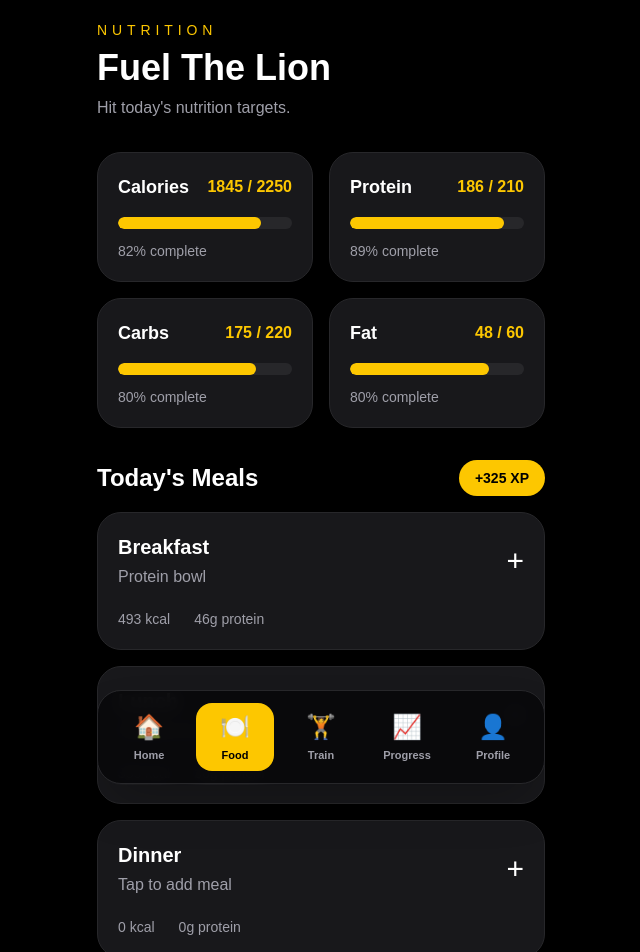
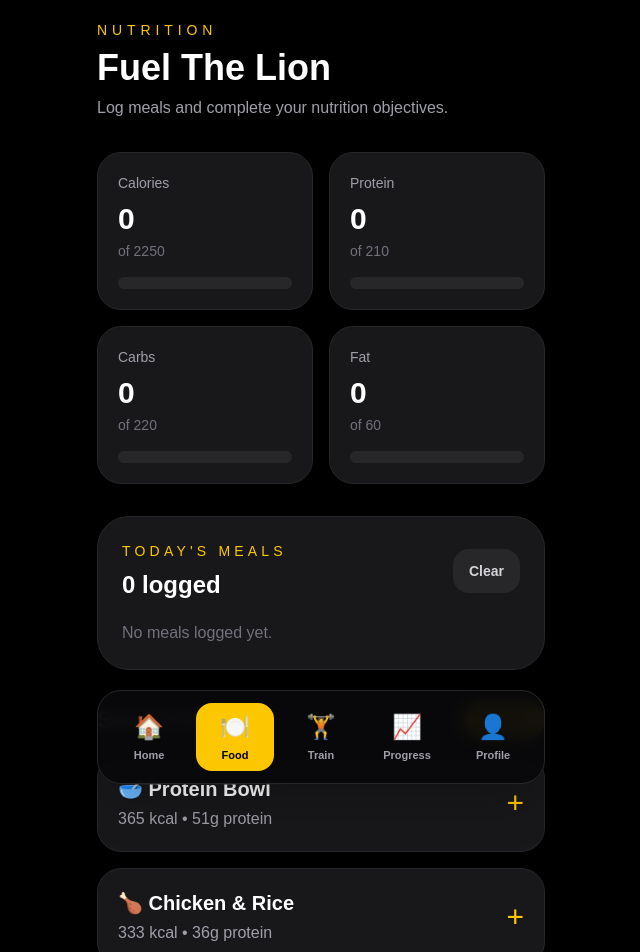
Before and after one commit to MarcRoscoe91/lion-coach, a Next.js app: page /nutrition in a window 1280 px wide. Shown: the top 952 px of the page, without its empty margins (319-959 px from the left). Built offline with nearby package versions, Linux system fonts and the light colour scheme.

Commit message:
Make nutrition page interactive

```diff
--- a/app/nutrition/page.tsx
+++ b/app/nutrition/page.tsx
@@ -1,111 +1,194 @@
+"use client";
+
+import { useEffect, useState } from "react";
+
 import BottomNav from "@/components/navigation/BottomNav";
-import MacroCard from "@/components/nutrition/MacroCard";
-import MealCard from "@/components/nutrition/MealCard";
-import NutritionHeader from "@/components/nutrition/NutritionHeader";
+import { savedFoods, type Food } from "@/lib/foods";
 
-const nutrition = {
-  calories: { current: 1845, target: 2250 },
-  protein: { current: 186, target: 210 },
-  carbs: { current: 175, target: 220 },
-  fat: { current: 48, target: 60 },
+type DayRecord = {
+  date: string;
+  weight: number;
+  steps: number;
+  meals: Food[];
+  workoutComplete: boolean;
+  waterComplete: boolean;
 };
 
-const meals = [
-  {
-    meal: "Breakfast",
-    description: "Protein bowl",
-    calories: 493,
-    protein: 46,
-  },
-  {
-    meal: "Lunch",
-    description: "Chicken & rice",
-    calories: 333,
-    protein: 36,
-  },
-  {
-    meal: "Dinner",
-    description: "Tap to add meal",
-    calories: 0,
-    protein: 0,
-  },
-  {
-    meal: "Snacks",
-    description: "Tap to add snacks",
-    calories: 0,
-    protein: 0,
-  },
-];
+type Records = Record<string, DayRecord>;
+
+function getTodayKey() {
+  return new Date().toISOString().split("T")[0];
+}
+
+function createEmptyDay(date: string): DayRecord {
+  return {
+    date,
+    weight: 81,
+    steps: 0,
+    meals: [],
+    workoutComplete: false,
+    waterComplete: false,
+  };
+}
 
 export default function NutritionPage() {
+  const todayKey = getTodayKey();
+
+  const [records, setRecords] = useState<Records>({});
+  const [loaded, setLoaded] = useState(false);
+
+  const calorieTarget = 2250;
+  const proteinTarget = 210;
+  const carbsTarget = 220;
+  const fatTarget = 60;
+
+  useEffect(() => {
+    const savedRecords = localStorage.getItem("lion-daily-records");
+
+    if (savedRecords) {
+      setRecords(JSON.parse(savedRecords));
+    } else {
+      setRecords({
+        [todayKey]: createEmptyDay(todayKey),
+      });
+    }
+
+    setLoaded(true);
+  }, [todayKey]);
+
+  useEffect(() => {
+    if (!loaded) return;
+
+    localStorage.setItem("lion-daily-records", JSON.stringify(records));
+  }, [records, loaded]);
+
+  const today = records[todayKey] ?? createEmptyDay(todayKey);
+
+  const totals = today.meals.reduce(
+    (sum, meal) => ({
+      calories: sum.calories + meal.calories,
+      protein: sum.protein + meal.protein,
+      carbs: sum.carbs + meal.carbs,
+      fat: sum.fat + meal.fat,
+    }),
+    { calories: 0, protein: 0, carbs: 0, fat: 0 }
+  );
+
+  function addFood(food: Food) {
+    setRecords((current) => ({
+      ...current,
+      [todayKey]: {
+        ...(current[todayKey] ?? createEmptyDay(todayKey)),
+        meals: [...(current[todayKey]?.meals ?? []), food],
+      },
+    }));
+  }
+
+  function clearMeals() {
+    setRecords((current) => ({
+      ...current,
+      [todayKey]: {
+        ...(current[todayKey] ?? createEmptyDay(todayKey)),
+        meals: [],
+      },
+    }));
+  }
+
   return (
     <main className="min-h-screen bg-black p-5 text-white">
       <div className="mx-auto max-w-md pb-32">
-        <NutritionHeader />
+        <header>
+          <p className="text-sm uppercase tracking-[0.35em] text-yellow-400">
+            Nutrition
+          </p>
 
-        <section className="grid grid-cols-2 gap-4">
-          <MacroCard
-            title="Calories"
-            current={nutrition.calories.current}
-            target={nutrition.calories.target}
-          />
+          <h1 className="mt-2 text-4xl font-black">Fuel The Lion</h1>
 
-          <MacroCard
-            title="Protein"
-            current={nutrition.protein.current}
-            target={nutrition.protein.target}
-          />
+          <p className="mt-2 text-zinc-400">
+            Log meals and complete your nutrition objectives.
+          </p>
+        </header>
 
-          <MacroCard
-            title="Carbs"
-            current={nutrition.carbs.current}
-            target={nutrition.carbs.target}
-          />
+        <section className="mt-8 grid grid-cols-2 gap-4">
+          <MacroCard title="Calories" current={totals.calories} target={calorieTarget} />
+          <MacroCard title="Protein" current={totals.protein} target={proteinTarget} />
+          <MacroCard title="Carbs" current={totals.carbs} target={carbsTarget} />
+          <MacroCard title="Fat" current={totals.fat} target={fatTarget} />
+        </section>
 
-          <MacroCard
-            title="Fat"
-            current={nutrition.fat.current}
-            target={nutrition.fat.target}
-          />
+        <section className="mt-8 rounded-[2rem] border border-zinc-800 bg-zinc-900 p-6">
+          <div className="flex items-center justify-between">
+            <div>
+              <p className="text-sm uppercase tracking-[0.3em] text-yellow-400">
+                Today&apos;s Meals
+              </p>
+
+              <h2 className="mt-2 text-2xl font-bold">
+                {today.meals.length} logged
+              </h2>
+            </div>
+
+            <button
+              onClick={clearMeals}
+              className="rounded-2xl bg-zinc-800 px-4 py-3 text-sm font-bold text-zinc-300"
+            >
+              Clear
+            </button>
+          </div>
+
+          <div className="mt-5 space-y-3">
+            {today.meals.length === 0 ? (
+              <p className="text-zinc-500">No meals logged yet.</p>
+            ) : (
+              today.meals.map((meal, index) => (
+                <div
+                  key={`${meal.id}-${index}`}
+                  className="rounded-2xl bg-zinc-800 p-4"
+                >
+                  <div className="flex justify-between">
+                    <p className="font-bold">{meal.name}</p>
+                    <p className="text-yellow-400">{meal.calories} kcal</p>
+                  </div>
+
+                  <p className="mt-1 text-sm text-zinc-400">
+                    {meal.protein}g protein • {meal.carbs}g carbs • {meal.fat}g fat
+                  </p>
+                </div>
+              ))
+            )}
+          </div>
         </section>
 
         <section className="mt-8">
           <div className="mb-4 flex items-center justify-between">
-            <h2 className="text-2xl font-black">Today&apos;s Meals</h2>
+            <h2 className="text-2xl font-black">Saved Foods</h2>
 
             <span className="rounded-full bg-yellow-400 px-4 py-2 text-sm font-bold text-black">
-              +325 XP
+              One tap
             </span>
           </div>
 
           <div className="space-y-4">
-            {meals.map((meal) => (
-              <MealCard
-                key={meal.meal}
-                meal={meal.meal}
-                description={meal.description}
-                calories={meal.calories}
-                protein={meal.protein}
-              />
+            {savedFoods.map((food) => (
+              <button
+                key={food.id}
+                onClick={() => addFood(food)}
+                className="w-full rounded-3xl border border-zinc-800 bg-zinc-900 p-5 text-left active:scale-[0.98]"
+              >
+                <div className="flex items-center justify-between">
+                  <div>
+                    <h3 className="text-xl font-bold">{food.name}</h3>
+
+                    <p className="mt-1 text-zinc-400">
+                      {food.calories} kcal • {food.protein}g protein
+                    </p>
+                  </div>
+
+                  <span className="text-3xl text-yellow-400">+</span>
+                </div>
+              </button>
             ))}
           </div>
-        </section>
-
-        <section className="mt-8 rounded-[2rem] border border-yellow-500/20 bg-yellow-400/10 p-6">
-          <p className="text-sm uppercase tracking-[0.3em] text-yellow-400">
-            Saved Meals
-          </p>
-
-          <h2 className="mt-2 text-2xl font-bold">One tap logging</h2>
-
-          <p className="mt-2 text-zinc-300">
-            Your most-used meals will appear here first so logging food stays
-            fast.
-          </p>
-
-          <button className="mt-5 w-full rounded-2xl bg-yellow-400 py-4 font-bold text-black active:scale-95">
-            + Create Saved Meal
-          </button>
         </section>
       </div>
 
@@ -113,3 +196,34 @@ export default function NutritionPage() {
     </main>
   );
 }
+
+function MacroCard({
+  title,
+  current,
+  target,
+}: {
+  title: string;
+  current: number;
+  target: number;
+}) {
+  const percent = Math.min(100, (current / target) * 100);
+
+  return (
+    <div className="rounded-3xl border border-zinc-800 bg-zinc-900 p-5">
+      <p className="text-sm text-zinc-400">{title}</p>
+
+      <h2 className="mt-2 text-3xl font-black">
+        {current}
+      </h2>
+
+      <p className="mt-1 text-sm text-zinc-500">of {target}</p>
+
+      <div className="mt-4 h-3 overflow-hidden rounded-full bg-zinc-800">
+        <div
+          className="h-full rounded-full bg-yellow-400 transition-all duration-500"
+          style={{ width: `${percent}%` }}
+        />
+      </div>
+    </div>
+  );
+}
--- /dev/null
+++ b/lib/foods.ts
@@ -0,0 +1,16 @@
+export type Food = {
+  id: string;
+  name: string;
+  calories: number;
+  protein: number;
+  carbs: number;
+  fat: number;
+};
+
+export const savedFoods: Food[] = [
+  { id: "protein-bowl", name: "🥣 Protein Bowl", calories: 365, protein: 51, carbs: 20, fat: 7 },
+  { id: "chicken-rice", name: "🍗 Chicken & Rice", calories: 333, protein: 36, carbs: 32, fat: 4 },
+  { id: "mince-rice", name: "🥩 Mince & Rice", calories: 296, protein: 26, carbs: 32, fat: 5 },
+  { id: "breakfast", name: "🍳 Breakfast", calories: 493, protein: 46, carbs: 54, fat: 9 },
+  { id: "post-workout", name: "🥤 Post Workout", calories: 371, protein: 28, carbs: 55, fat: 4 },
+];
```
